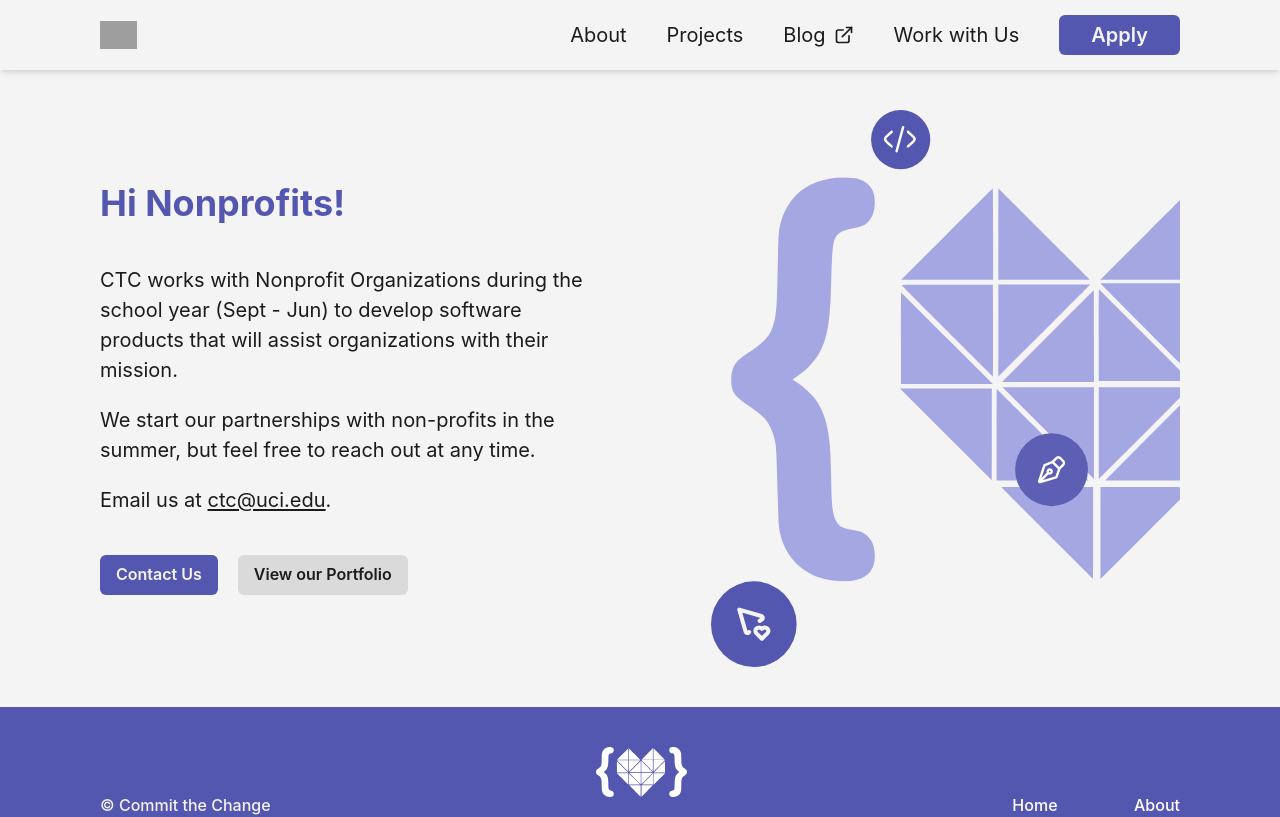
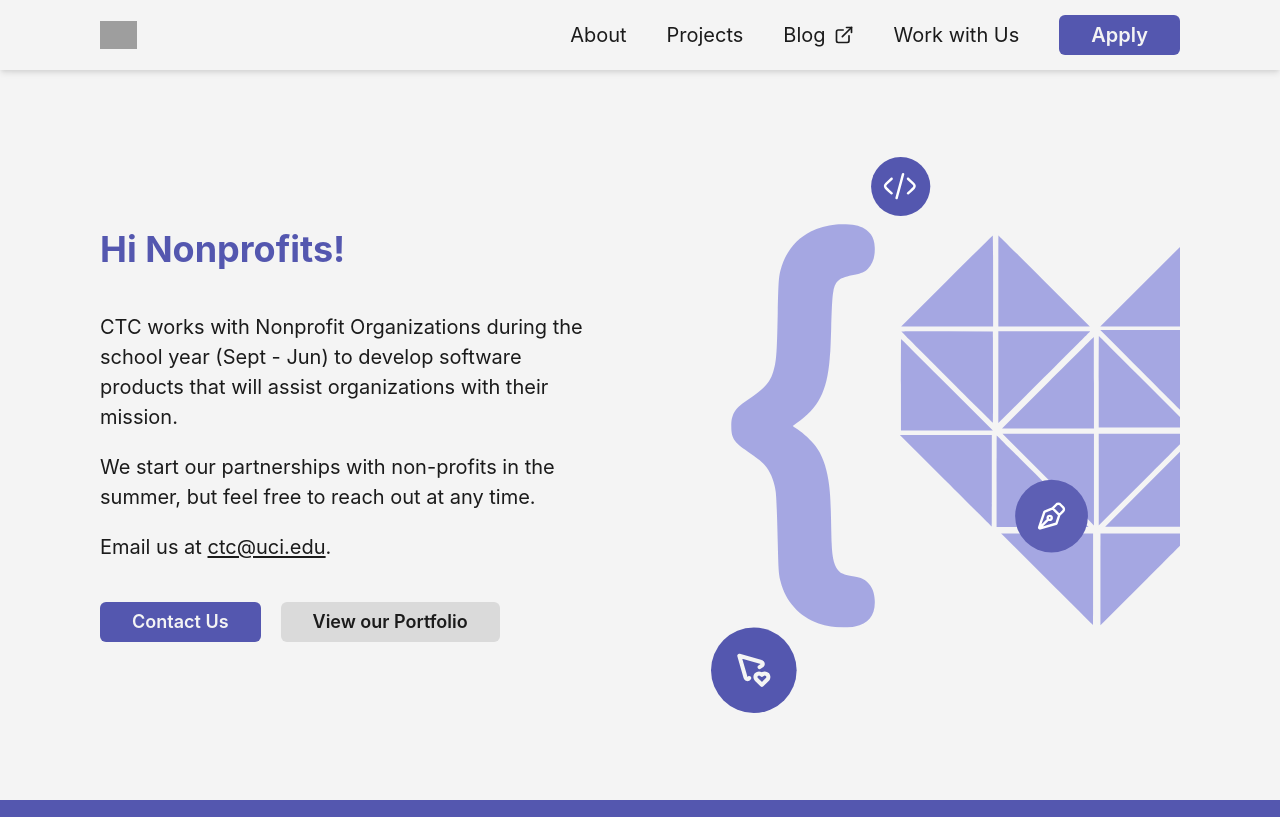
Before and after one commit to ctc-uci/website, a React (Vite) app: page /work-with-us in a window 1280 px wide. Shown: the top 817 px of the page. Built offline with nearby package versions, Linux system fonts and the light colour scheme; grey boxes are pictures that could not be loaded.

Commit message:
fix: misc. improvements

```diff
--- a/src/App.tsx
+++ b/src/App.tsx
@@ -11,7 +11,7 @@
 import { ProjectsPage } from "./components/projects/ProjectsPage";
 import { ScrollToTop } from "./components/ScrollToTop";
 import { WorkWithUsPage } from "./components/work-with-us/WorkWithUsPage";
-import { MAX_WIDTH } from "./styles/shared";
+import { MAX_WIDTH, MIN_HEIGHT } from "./styles/shared";
 
 export const App = () => {
   return (
@@ -23,6 +23,7 @@
         sx={{
           maxWidth: MAX_WIDTH,
           width: "100%",
+          minHeight: MIN_HEIGHT,
           marginX: "auto",
         }}
       >
--- a/src/components/apply/Roles.tsx
+++ b/src/components/apply/Roles.tsx
@@ -11,7 +11,7 @@
 import { BsCodeSlash, BsPen } from "react-icons/bs";
 import { Link } from "react-router-dom";
 
-import { headingStyle } from "../../styles/shared";
+import { buttonStyle, headingStyle } from "../../styles/shared";
 import { MenuBar } from "./MenuBar";
 import designer from "/public/designer.svg";
 import developer from "/public/developer.svg";
@@ -106,7 +106,12 @@
           <Button
             variant={"ctc"}
             leftIcon={buttonIcon}
-            sx={{ width: "fit-content", marginLeft: "auto", marginTop: "auto" }}
+            sx={{
+              ...buttonStyle,
+              width: "fit-content",
+              marginLeft: "auto",
+              marginTop: "auto",
+            }}
           >
             Apply as {role}
           </Button>
--- a/src/components/header/Header.tsx
+++ b/src/components/header/Header.tsx
@@ -18,7 +18,7 @@
 
 import { Link } from "react-router-dom";
 
-import { imageStyle, MAX_WIDTH } from "../../styles/shared";
+import { HEADER_HEIGHT, imageStyle, MAX_WIDTH } from "../../styles/shared";
 import { DesktopNav } from "./DesktopNav";
 import { MobileNav } from "./MobileNav";
 
@@ -58,7 +58,7 @@
         boxShadow: "md",
         position: "sticky",
         top: 0,
-        height: 70,
+        height: HEADER_HEIGHT,
         zIndex: "docked",
       }}
     >
@@ -75,7 +75,7 @@
           sx={{
             justifyContent: "space-between",
             flex: 1,
-            minHeight: 70,
+            minHeight: HEADER_HEIGHT,
             paddingX: { base: "20px", lg: "100px" },
           }}
         >
--- a/src/components/header/MobileNav.tsx
+++ b/src/components/header/MobileNav.tsx
@@ -5,6 +5,7 @@
 import { motion } from "framer-motion";
 import { Link } from "react-router-dom";
 
+import { HEADER_HEIGHT } from "../../styles/shared";
 import { ApplyButton } from "../shared/ApplyButton";
 import type { NavLink } from "./Header";
 
@@ -38,7 +39,7 @@
         transition={{ duration: isOpen ? 0.5 : 0.75 }}
         sx={{
           position: "fixed",
-          top: 70,
+          top: HEADER_HEIGHT,
           display: { base: "flex", md: "none" },
           flexDirection: "column",
           width: "100%",
@@ -64,7 +65,7 @@
             </HStack>
           </ChakraLink>
         ))}
-        <ApplyButton width={{ base: "75%", md: "unset" }} />
+        <ApplyButton />
       </HStack>
 
       {/* This is bad code! */}
--- a/src/components/landing/Projects.tsx
+++ b/src/components/landing/Projects.tsx
@@ -8,7 +8,7 @@
 
 import { Link } from "react-router-dom";
 
-import { headingStyle } from "../../styles/shared";
+import { buttonStyle, headingStyle } from "../../styles/shared";
 import { PROJECT_DATA } from "../projects/projects-data";
 import { ProjectsRow } from "../projects/ProjectsRow";
 import { IconCarousel } from "./projects/IconCarousel";
@@ -29,7 +29,7 @@
         >
           <Button
             variant={"ctc"}
-            sx={{ paddingX: 8, paddingY: 2.5, width: "fit-content" }}
+            sx={buttonStyle}
           >
             <Text sx={{ fontSize: "lg" }}>View all Projects</Text>
           </Button>
--- a/src/components/shared/ApplyButton.tsx
+++ b/src/components/shared/ApplyButton.tsx
@@ -7,6 +7,8 @@
 
 import { Link } from "react-router-dom";
 
+import { buttonStyle } from "../../styles/shared";
+
 export function ApplyButton(props: ButtonProps) {
   return (
     <ChakraLink
@@ -15,9 +17,7 @@
     >
       <Button
         sx={{
-          paddingX: 8,
-          paddingY: 2.5,
-          minWidth: "100%",
+          ...buttonStyle,
           ...props,
         }}
         variant={"ctc"}
--- a/src/components/shared/LearnMoreButton.tsx
+++ b/src/components/shared/LearnMoreButton.tsx
@@ -6,6 +6,8 @@
 } from "@chakra-ui/react";
 
 import { Link } from "react-router-dom";
+
+import { buttonStyle } from "../../styles/shared";
 
 interface LearnMoreButtonProps extends ButtonProps {
   variant?: "ctc" | "ctc.secondary";
@@ -21,11 +23,7 @@
     >
       <Button
         variant={variant}
-        sx={{
-          paddingX: 8,
-          paddingY: 2.5,
-          width: "fit-content",
-        }}
+        sx={buttonStyle}
       >
         <Text sx={{ fontWeight: 600, fontSize: "xl" }}>Learn More</Text>
       </Button>
--- a/src/components/work-with-us/WorkWithUsPage.tsx
+++ b/src/components/work-with-us/WorkWithUsPage.tsx
@@ -3,7 +3,6 @@
   Link as ChakraLink,
   Grid,
   Heading,
-  HStack,
   Image,
   Stack,
   Text,
@@ -12,6 +11,7 @@
 import { Link } from "react-router-dom";
 
 import {
+  buttonStyle,
   headingStyle,
   imageStyle,
   negativeMarginStyle,
@@ -49,7 +49,10 @@
             Email us at{" "}
             <Text
               as={"span"}
-              sx={{ textDecoration: "underline", textUnderlineOffset: 2 }}
+              sx={{
+                textDecoration: "underline",
+                textUnderlineOffset: 2,
+              }}
             >
               ctc@uci.edu
             </Text>
@@ -57,21 +60,35 @@
           </Text>
         </Stack>
 
-        <HStack spacing={5}>
+        <Stack
+          spacing={{ base: 2.5, md: 5 }}
+          sx={{ flexDirection: { base: "column", md: "row" } }}
+        >
           <ChakraLink
             as={Link}
             to={"mailto:ctc@uci.edu"}
           >
-            <Button variant={"ctc"}>Contact Us</Button>
+            <Button
+              variant={"ctc"}
+              sx={buttonStyle}
+            >
+              Contact Us
+            </Button>
           </ChakraLink>
+
           <ChakraLink
             as={Link}
             target="_blank"
             to={"/portfolio/CTC 2024-25 Outreach Portfolio.pdf"}
           >
-            <Button variant={"ctc.secondary"}>View our Portfolio</Button>
+            <Button
+              variant={"ctc.secondary"}
+              sx={buttonStyle}
+            >
+              View our Portfolio
+            </Button>
           </ChakraLink>
-        </HStack>
+        </Stack>
       </Stack>
 
       <Image
--- a/src/styles/shared.ts
+++ b/src/styles/shared.ts
@@ -20,4 +20,14 @@
   pointerEvents: "none",
 } satisfies SystemStyleObject;
 
+export const buttonStyle = {
+  paddingX: 8,
+  paddingY: 2.5,
+  fontSize: "lg",
+  width: "fit-content",
+} satisfies SystemStyleObject;
+
+export const HEADER_HEIGHT = 70;
+
 export const MAX_WIDTH = 1500;
+export const MIN_HEIGHT = `calc(100dvh - ${HEADER_HEIGHT}px)`;
```
